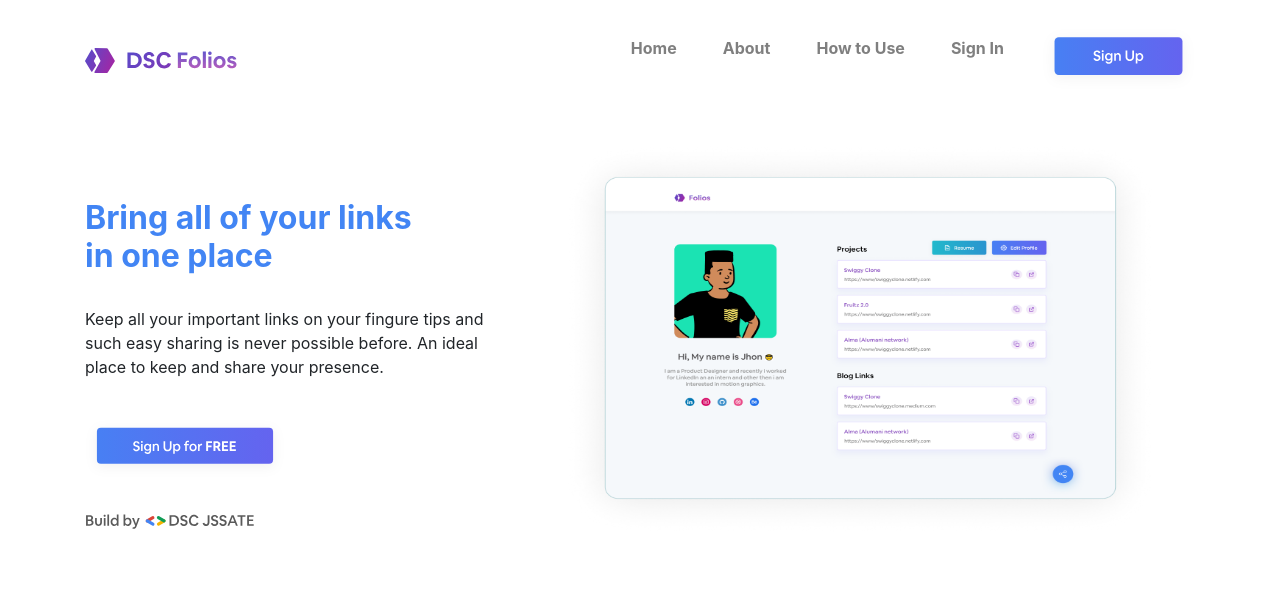
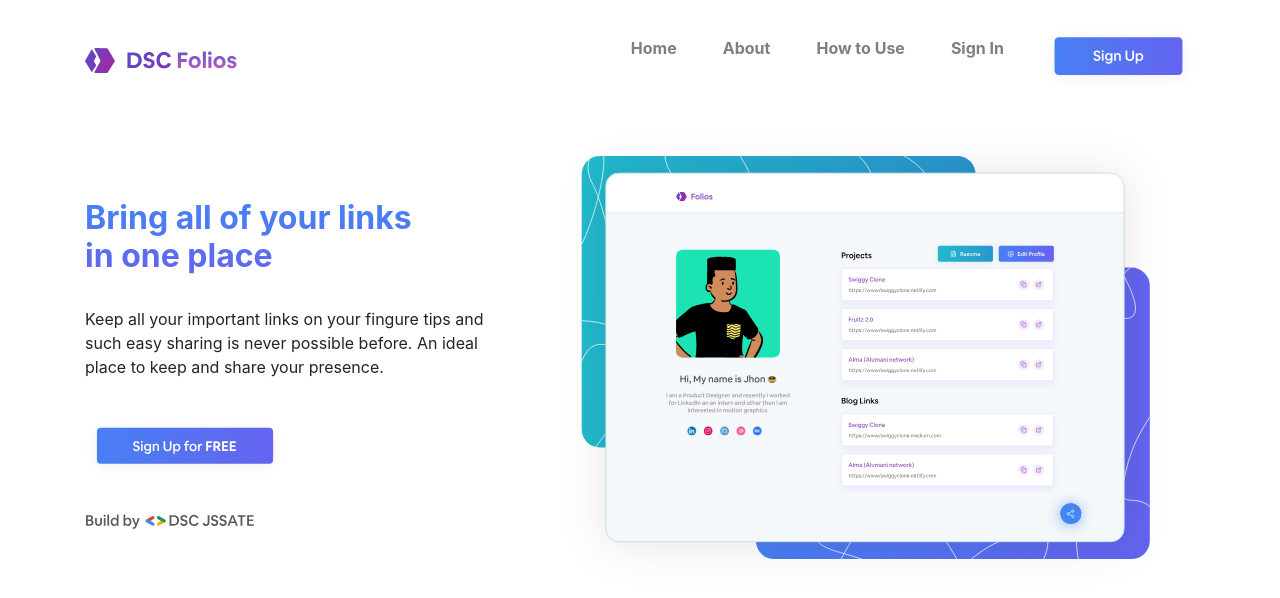
Before and after one commit to akansha-singh/DSC-Folios, a React (Create React App) app: page / in a window 1280 px wide. Shown: the top 598 px of the page. Built offline with nearby package versions, Linux system fonts and the light colour scheme.

Commit message:
page1 desktop view

```diff
--- a/src/App.css
+++ b/src/App.css
@@ -15,3 +15,9 @@
     height:35px;
     width:130px;
 }
+.heading_one{
+    font-weight:bold;
+    background: -webkit-linear-gradient(#4285F4, #6563EF);
+    -webkit-background-clip: text;
+    -webkit-text-fill-color: transparent;
+}
--- a/src/components/HeaderComponent.js
+++ b/src/components/HeaderComponent.js
@@ -1,5 +1,5 @@
 import React, { Component } from 'react'
-import { Navbar, NavbarBrand, Nav, NavbarToggler, Collapse, NavItem, Button} from 'reactstrap';
+import { Navbar, NavbarBrand, Nav, NavbarToggler, Collapse, NavItem} from 'reactstrap';
 import { NavLink } from 'react-router-dom';
 
 
@@ -43,13 +43,13 @@ export class HeaderComponent extends Component {
                                 <NavLink color="dark" className="nav-link"  to='/home'> Home</NavLink>
                             </NavItem>
                             <NavItem className="nav-items">
-                                <NavLink className="nav-link" to='/aboutus'> About</NavLink>
+                                <NavLink className="nav-link" to='/about'> About</NavLink>
                             </NavItem>
                             <NavItem className="nav-items">
-                                <NavLink className="nav-link"  to='/menu'> How to Use</NavLink>
+                                <NavLink className="nav-link"  to='/howtoUse'> How to Use</NavLink>
                             </NavItem>
                             <NavItem className="nav-items">
-                                <NavLink className="nav-link" to='/contactus'> Sign In</NavLink>
+                                <NavLink className="nav-link" to='/signin'> Sign In</NavLink>
                             </NavItem>
                             <NavItem>
                             <a href="#"><img src="assets/images/img4.svg" width="153px" height="auto"/></a>
--- a/src/components/Page_one.js
+++ b/src/components/Page_one.js
@@ -4,19 +4,18 @@ import React, { Component } from 'react'
 export class PageOne extends Component {
     render() {
         return (
-            <div className="container" style={{marginTop:'40px'}}>
+            <div className="container" style={{marginTop:'30px'}}>
                 <div className="row">
-                    <div className="col-lg-5" style={{marginTop:'60px',paddingRight:'30px'}}>
-                        <h2 style={{color:'#4285F4',fontWeight:'bold'}}>Bring all of your links<br/> in one place</h2><br/>
+                    <div className="col-lg-5" style={{marginTop:'70px',paddingRight:'30px'}}>
+                        <h2 className="heading_one">Bring all of your links<br/> in one place</h2><br/>
                         <p>Keep all your important links on your fingure tips and such easy sharing is never possible before. An ideal place to keep and share your presence.</p>
                         <br/>
-                        <a href="#"><img src="assets/images/img3.svg" width="200px" height="auto"/></a>
+                        <a href="#"><img src="assets/images/img3.svg" width="200px" height="auto" alt="img"/></a>
                         <br/><br/>
-                        <img src="assets/images/img2.svg" width="170px" height="35px"/>
+                        <img src="assets/images/img2.svg" width="170px" height="35px" alt="img"/>
                     </div>
                     <div className="col-lg-7">
-                        <img src="assets/images/img1.png" height="400px" width="600px" alt="img"/>
-
+                        <img src="assets/images/img1.svg" height="460px" width="auto" alt="img"/>
                     </div>
                 </div>
             </div>
```
Also changed, not shown: public/assets/images/img1.png (deleted), public/assets/images/img1.svg (added).
